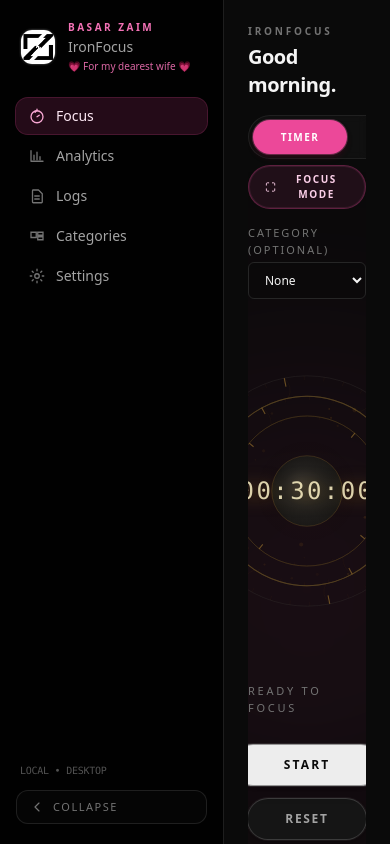
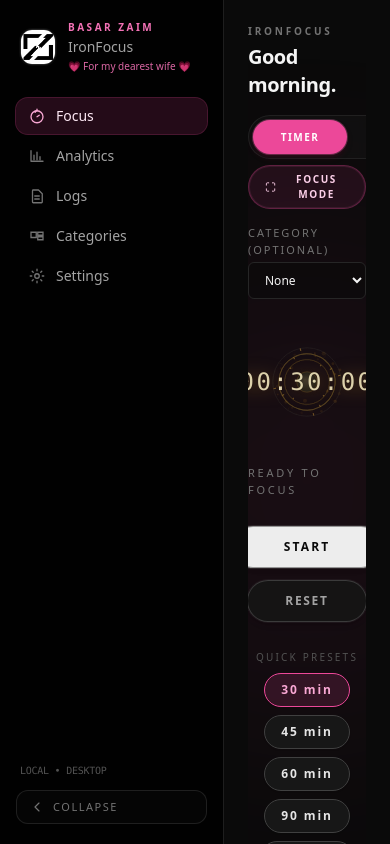
Before and after one commit to basarzaim/ironfocus, a React (Vite) app: page / in a window 390 px wide. Built offline with nearby package versions, Linux system fonts and the light colour scheme.

Commit message:
fix(timer): prevent ring clipping and make LivingCore wrapper responsive
Co-authored-by: Cursor <cursoragent@cursor.com>

```diff
--- a/src/components/dashboard/TimerPanel.tsx
+++ b/src/components/dashboard/TimerPanel.tsx
@@ -907,7 +907,7 @@ export function TimerPanel({
             elapsedSeconds={timer.elapsedSeconds}
             targetSeconds={timer.targetSeconds}
             displayTime={displayLabel}
-            className="h-[21rem] w-[21rem] md:h-[25.5rem] md:w-[25.5rem]"
+            className="aspect-square w-full max-w-[22rem] sm:max-w-[26rem] md:max-w-[30rem]"
           />
 
           <div
--- a/src/features/timer/components/LivingCore.tsx
+++ b/src/features/timer/components/LivingCore.tsx
@@ -389,7 +389,10 @@ function draw(
     st.status === "paused"   ? 0.018 :
     0.06;                              // idle
 
-  const baseRadii = [maxR * 0.91 * st.coreScale, maxR * 0.75 * st.coreScale, maxR * 0.60 * st.coreScale] as const;
+  // Base fractions chosen so that at maximum expansion (baseExpand=0.26, env=1.0)
+  // the outer ring reaches ≈0.97 × maxR — filling the canvas without clipping.
+  //   outerFrac × (1 + 0.26) = 0.97  →  outerFrac ≈ 0.77
+  const baseRadii = [maxR * 0.77 * st.coreScale, maxR * 0.635 * st.coreScale, maxR * 0.51 * st.coreScale] as const;
   const [rOuter, rMid, rInner] = baseRadii.map((base, i) => {
     // Amplitude envelope per ring: range [0.65, 1.0].
     // Floor at 0.65 ensures every ring always breathes visibly (≥65 % of baseExpand),
@@ -402,7 +405,7 @@ function draw(
 
   // ── Breathing / state math ────────────────────────────────────────────────
 
-  const coreBaseR = maxR * 0.285 * st.coreScale;
+  const coreBaseR = maxR * 0.235 * st.coreScale;
   let coreR = coreBaseR;
   let glowIntensity = 0;
   let jitterX = 0;
```
